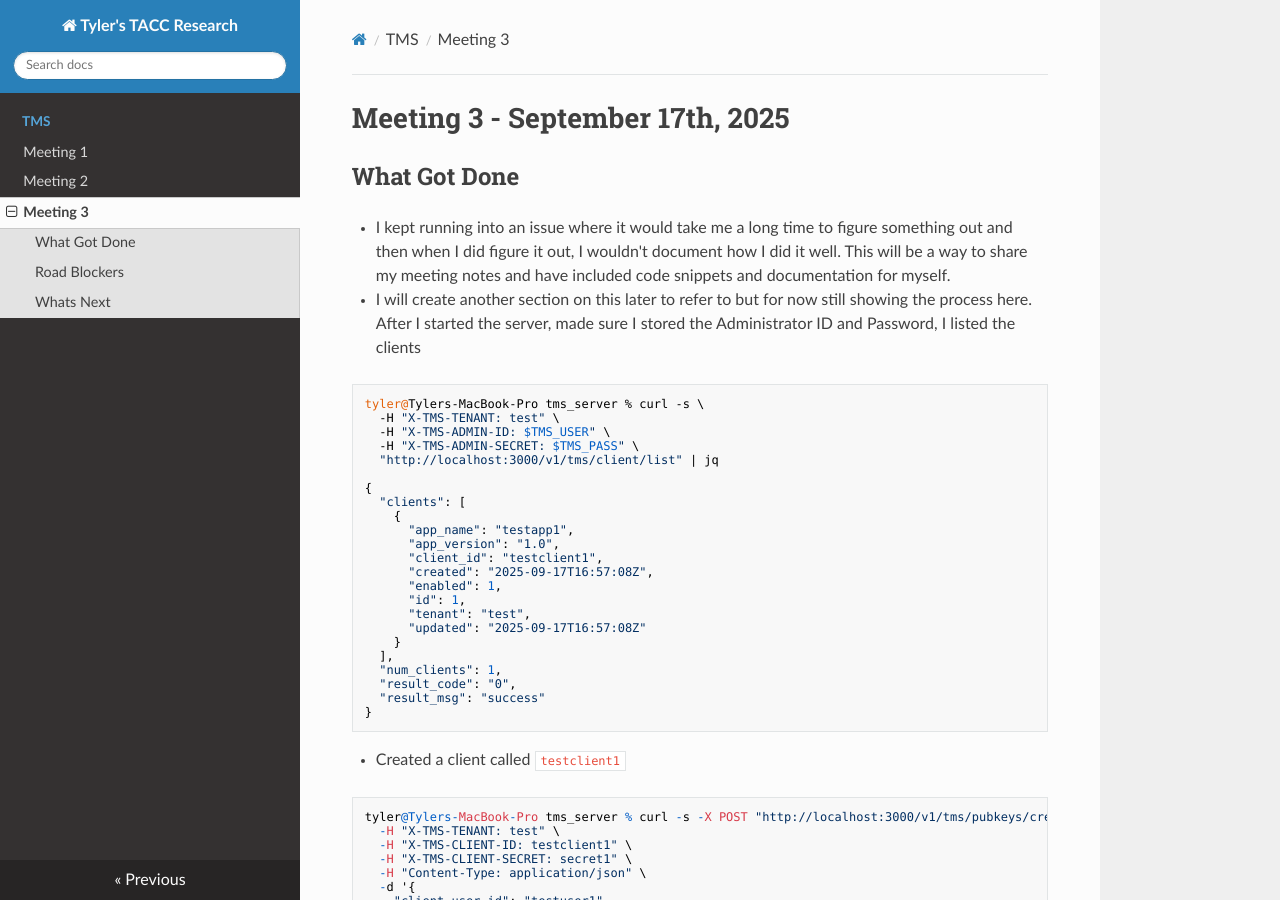
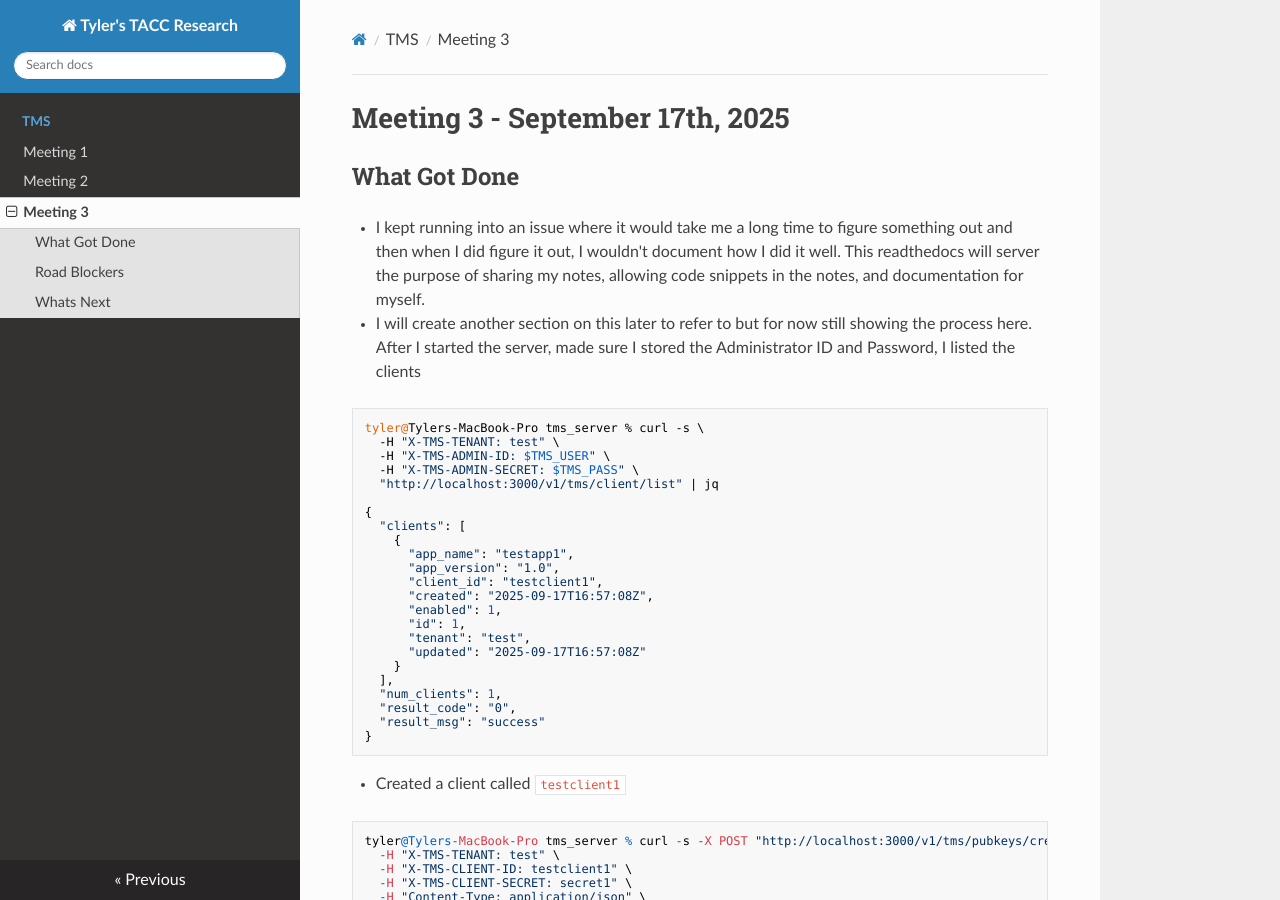
Before and after one commit to tyler0852/tylers-tacc-research, an MkDocs documentation site: the page built from docs/tms/meeting-3.md, in a window 1280 px wide and 900 px high. Built offline with MkDocs 1.6.1, drawn with Linux system fonts in a browser that asks for light colours; nearby versions of some CDN libraries.

Commit message:
Update meeting-3.md

````diff
--- a/docs/tms/meeting-3.md
+++ b/docs/tms/meeting-3.md
@@ -2,7 +2,7 @@
 
 ## What Got Done
 
-- I kept running into an issue where it would take me a long time to figure something out and then when I did figure it out, I wouldn't document how I did it well. This will be a way to share my meeting notes and have included code snippets and documentation for myself.
+- I kept running into an issue where it would take me a long time to figure something out and then when I did figure it out, I wouldn't document how I did it well. This readthedocs will server the purpose of sharing my notes, allowing code snippets in the notes, and documentation for myself.
 
 - I will create another section on this later to refer to but for now still showing the process here. After I started the server, made sure I stored the Administrator ID and Password, I listed the clients
 ```bash
````
